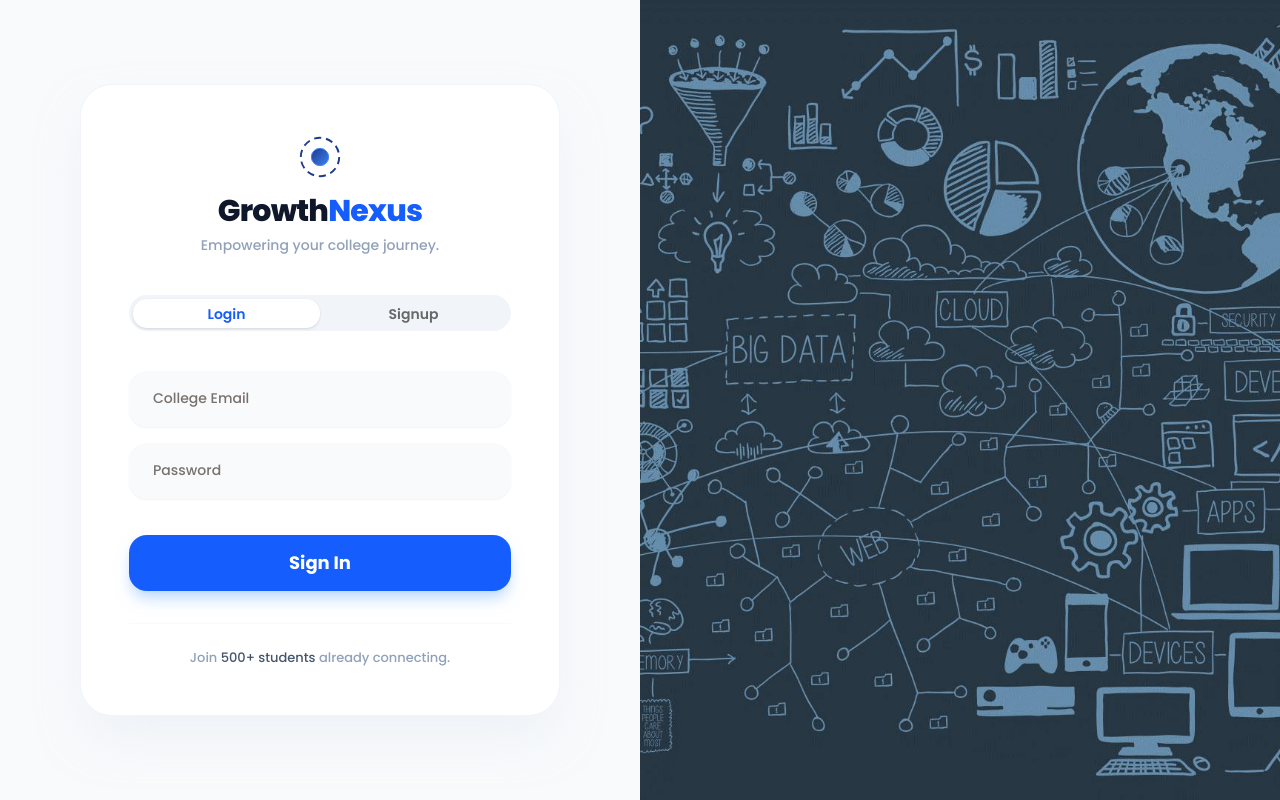
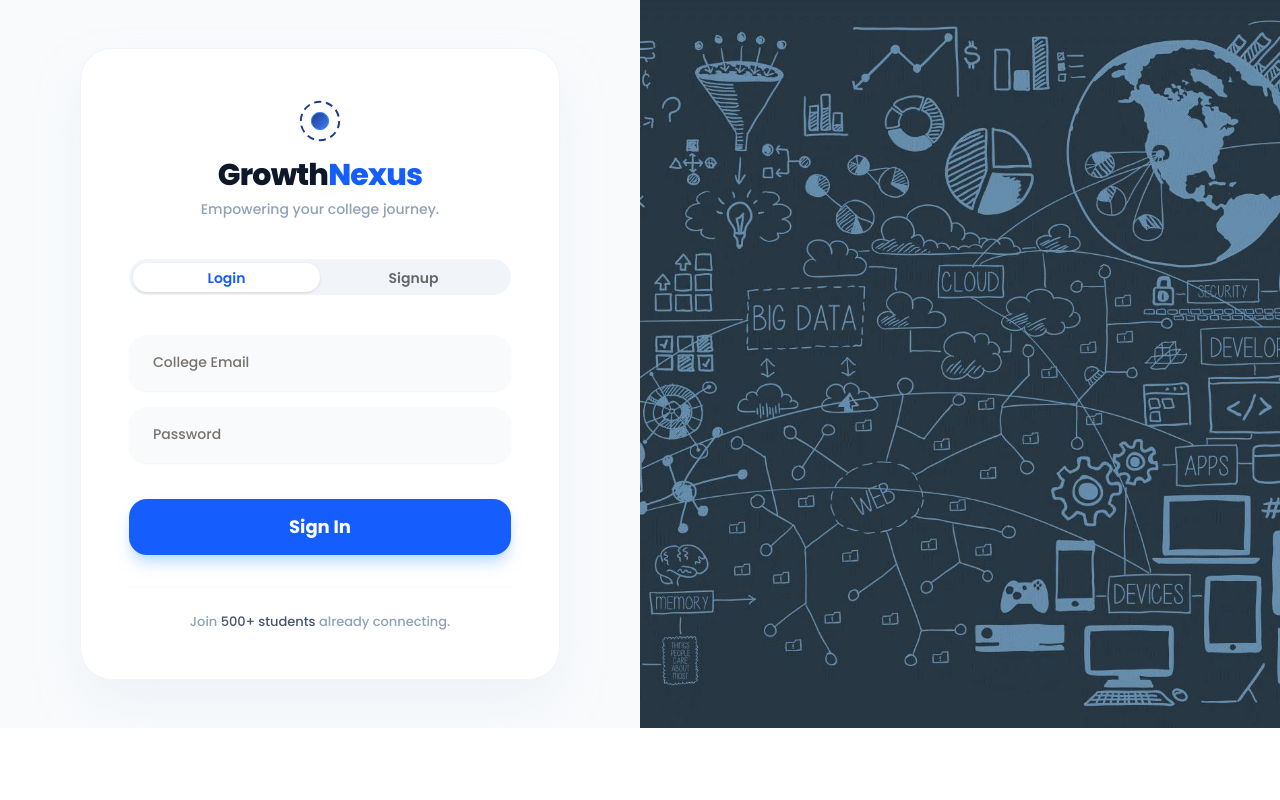
Before and after one commit to Vish75-c/GrowNexus, a React (Vite) app in the folder Frontend/: page /auth in a window 1280 px wide. Built offline with nearby package versions, Linux system fonts and the light colour scheme.

Commit message:
FixedComponentIssue

```diff
--- a/Frontend/src/pages/Auth/index.jsx
+++ b/Frontend/src/pages/Auth/index.jsx
@@ -46,7 +46,7 @@ const Auth = () => {
     return true;
   }
   return (
-    <div className="poppins-medium min-h-screen w-full flex grid-cols-1 md:grid md:grid-cols-2 bg-slate-50 overflow-hidden">
+    <div className="poppins-medium screen w-full flex grid-cols-1 md:grid md:grid-cols-2 bg-slate-50 overflow-hidden">
       <div className="flex flex-col justify-center items-center p-6 md:p-12 w-full">
         {/* Fixed height container to prevent jumping */}
         <div className="w-full max-w-[480px] min-h-[620px] flex flex-col bg-white p-8 md:p-12 rounded-[32px] shadow-2xl shadow-slate-200/50 border border-slate-100">
@@ -165,7 +165,7 @@ const Auth = () => {
       </div>
 
       {/* Image Section */}
-      <div className="hidden md:block h-screen">
+      <div className="hidden md:block h-full w-full">
         <img src={AuthImg} alt="Branding" className="object-cover h-full w-full" />
       </div>
     </div>
```
